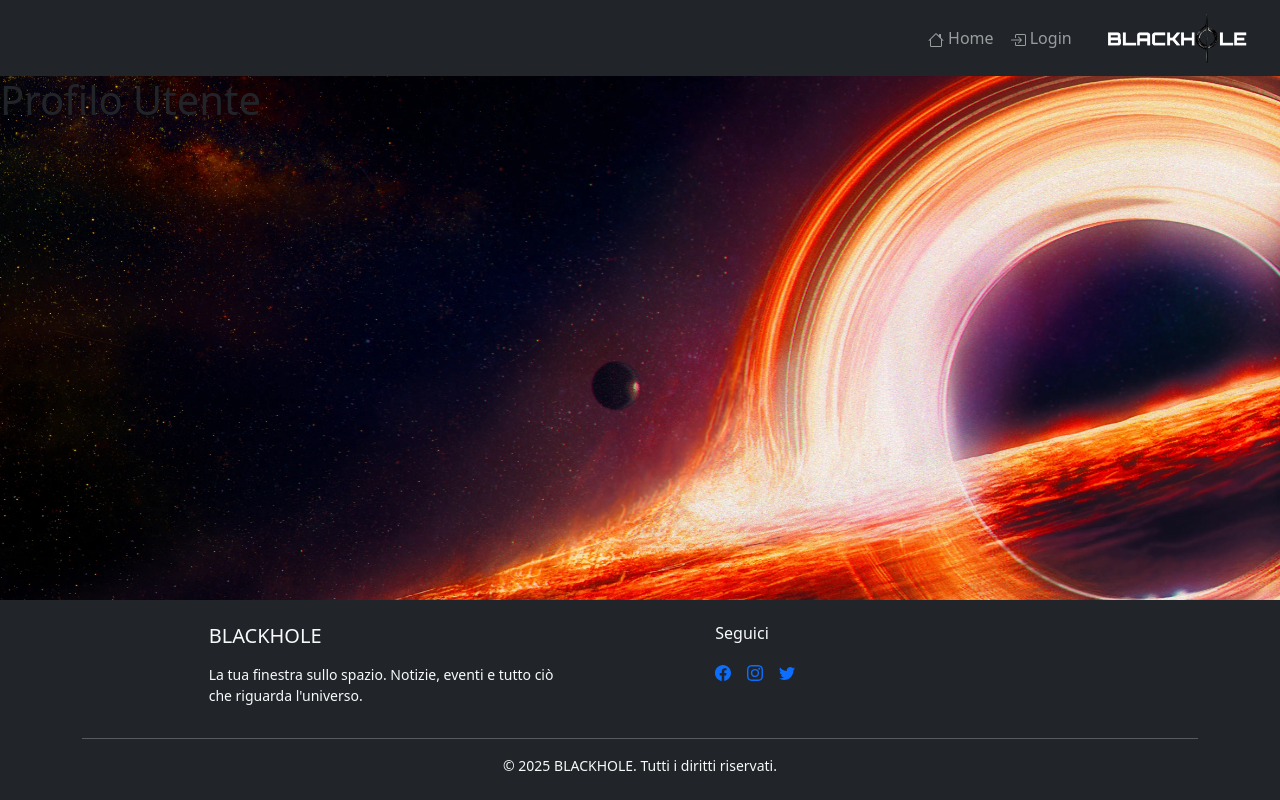
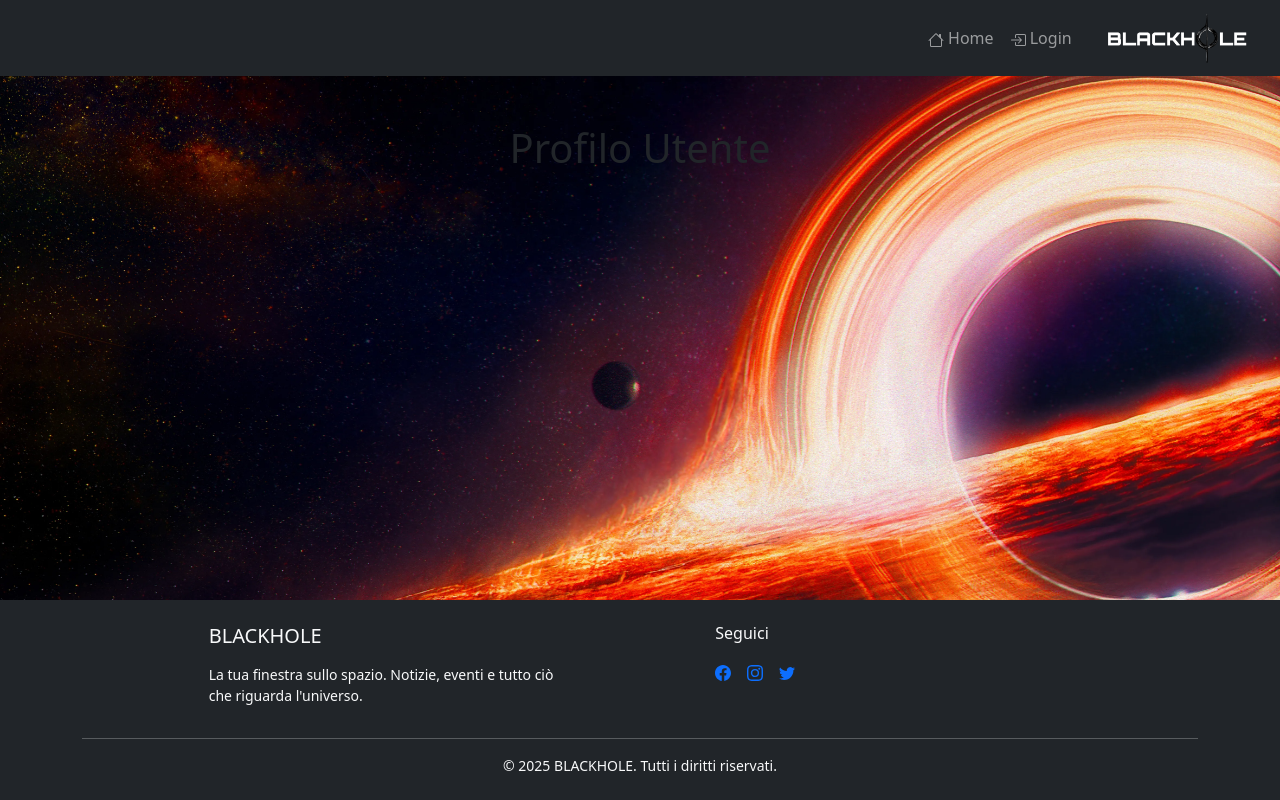
Before and after one commit to MauroTuzzolino/CAPSTONE, a React (Vite) app in the folder front-end/: page /profile in a window 1280 px wide. Built offline with nearby package versions, Linux system fonts and the light colour scheme.

Commit message:
Modifica alla pagina di login, per cambiamento della navbar

```diff
--- a/front-end/src/App.jsx
+++ b/front-end/src/App.jsx
@@ -7,8 +7,8 @@ import LoginPage from "./components/LoginPage";
 import MainLayout from "./components/MainLayout";
 import AuthLayout from "./components/AuthLayout";
 
-const Profile = () => <h1>Profilo Utente</h1>;
-const RegisterPage = () => <h1>Registrati</h1>; // Temporanea
+const Profile = () => <h1 className="text-center mt-5">Profilo Utente</h1>;
+const RegisterPage = () => <h1 className="text-center mt-5">Registrati</h1>;
 
 function App() {
   const [isAuthenticated, setIsAuthenticated] = useState(false);
@@ -20,15 +20,15 @@ function App() {
   return (
     <Router>
       <Routes>
-        {/* Layout principale con Navbar e Footer */}
-        <Route element={<MainLayout isAuthenticated={isAuthenticated} user={user} />}>
+        {/* Layout principale */}
+        <Route element={<MainLayout isAuthenticated={isAuthenticated} user={user} setIsAuthenticated={setIsAuthenticated} />}>
           <Route path="/" element={<HomePage />} />
           <Route path="/profile" element={<Profile />} />
         </Route>
 
-        {/* Layout senza Navbar e Footer */}
+        {/* Layout auth */}
         <Route element={<AuthLayout />}>
-          <Route path="/login" element={<LoginPage />} />
+          <Route path="/login" element={<LoginPage setIsAuthenticated={setIsAuthenticated} />} />
           <Route path="/register" element={<RegisterPage />} />
         </Route>
       </Routes>
--- a/front-end/src/components/LoginPage.jsx
+++ b/front-end/src/components/LoginPage.jsx
@@ -2,16 +2,17 @@ import React from "react";
 import { Form, Button, Card } from "react-bootstrap";
 import { useNavigate } from "react-router-dom";
 
-const LoginPage = () => {
+const LoginPage = ({ setIsAuthenticated }) => {
   const navigate = useNavigate();
 
   const handleSubmit = (e) => {
     e.preventDefault();
+    setIsAuthenticated(true);
     navigate("/profile");
   };
 
   return (
-    <div className="d-flex justify-content-center align-items-center vh-100 ">
+    <div className="d-flex justify-content-center align-items-center vh-100">
       <Card className="p-4 shadow-lg" style={{ width: "100%", maxWidth: "400px" }}>
         {/* Pulsante indietro */}
         <Button variant="outline-secondary" className="mb-3 d-flex justify-content-center align-items-center gap-1 w-25" onClick={() => navigate("/")}>
--- a/front-end/src/components/MainLayout.jsx
+++ b/front-end/src/components/MainLayout.jsx
@@ -2,11 +2,13 @@ import AppNavbar from "./NavBar";
 import Footer from "./Footer";
 import { Outlet } from "react-router-dom";
 
-const MainLayout = ({ isAuthenticated, user }) => {
+const MainLayout = ({ isAuthenticated, user, setIsAuthenticated }) => {
   return (
     <div className="d-flex flex-column min-vh-100">
-      <AppNavbar isAuthenticated={isAuthenticated} user={user} />
-      <Outlet /> {/* Qui verrà inserita HomePage, Profile, ecc */}
+      <AppNavbar isAuthenticated={isAuthenticated} user={user} setIsAuthenticated={setIsAuthenticated} />
+      <main className="flex-grow-1">
+        <Outlet />
+      </main>
       <Footer />
     </div>
   );
--- a/front-end/src/components/NavBar.jsx
+++ b/front-end/src/components/NavBar.jsx
@@ -1,22 +1,21 @@
 import React from "react";
 import { Navbar, Nav, Container, Image } from "react-bootstrap";
 import { NavLink } from "react-router-dom";
-import { BsHouse, BsBoxArrowInRight } from "react-icons/bs"; // icone
+import { BsHouse, BsBoxArrowInRight } from "react-icons/bs";
 import logo from "../assets/LOGO-CAPSTONE.png";
 
-const AppNavbar = ({ isAuthenticated, user }) => {
+const AppNavbar = ({ isAuthenticated, user, setIsAuthenticated }) => {
+  const handleLogout = () => {
+    setIsAuthenticated(false);
+  };
+
   return (
     <Navbar bg="dark" variant="dark" expand="lg" className="custom-navbar">
       <Container fluid>
-        {/* Toggle per mobile */}
         <Navbar.Toggle aria-controls="basic-navbar-nav" className="ms-auto" />
-
         <Navbar.Collapse id="basic-navbar-nav">
           <div className="d-flex w-100 justify-content-between flex-column flex-lg-row align-items-lg-center">
-            {/* Colonna sinistra vuota (solo per desktop, su mobile sparisce) */}
             <div className="d-none d-lg-block w-50"></div>
-
-            {/* Colonna destra con link + logo */}
             <div className="d-flex flex-column flex-lg-row align-items-center justify-content-end w-100 w-lg-50">
               <Nav className="mb-3 mb-lg-0 me-lg-4 text-center text-lg-start">
                 {/* Home */}
@@ -30,14 +29,20 @@ const AppNavbar = ({ isAuthenticated, user }) => {
                     <BsBoxArrowInRight /> Login
                   </Nav.Link>
                 ) : (
-                  <Nav.Link as={NavLink} to="/profile" className={({ isActive }) => (isActive ? "active " : "") + "d-flex align-items-center nav-link-custom"}>
-                    <Image src={user?.profileImage || "https://via.placeholder.com/30"} roundedCircle width="30" height="30" className="me-2" />
-                    {user?.name || "Profilo"}
-                  </Nav.Link>
+                  <>
+                    <Nav.Link
+                      as={NavLink}
+                      to="/profile"
+                      className={({ isActive }) => (isActive ? "active " : "") + "d-flex align-items-center nav-link-custom"}
+                    >
+                      <Image src={user?.profileImage || "https://via.placeholder.com/30"} roundedCircle width="30" height="30" className="me-2" />
+                      {user?.name || "Profilo"}
+                    </Nav.Link>
+                    <Nav.Link onClick={handleLogout}>Logout</Nav.Link>
+                  </>
                 )}
               </Nav>
 
-              {/* Logo (ridimensionato su mobile) */}
               <Navbar.Brand className="text-center">
                 <img src={logo} alt="Logo" height="50" className="d-inline-block align-top mb-2 mb-lg-0" />
               </Navbar.Brand>
```
